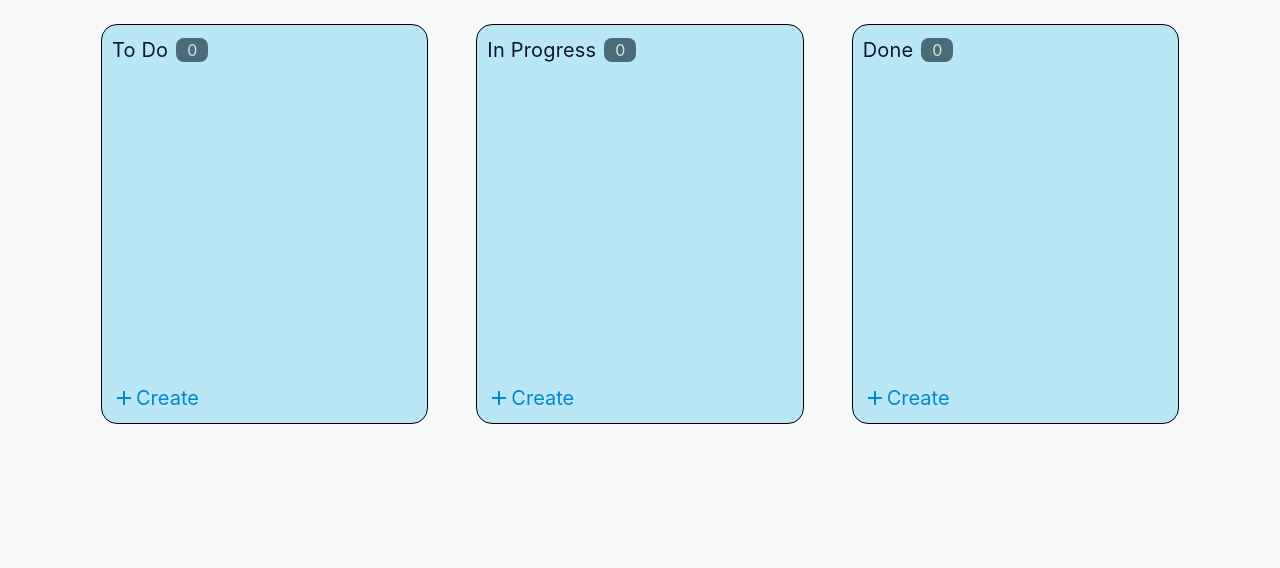
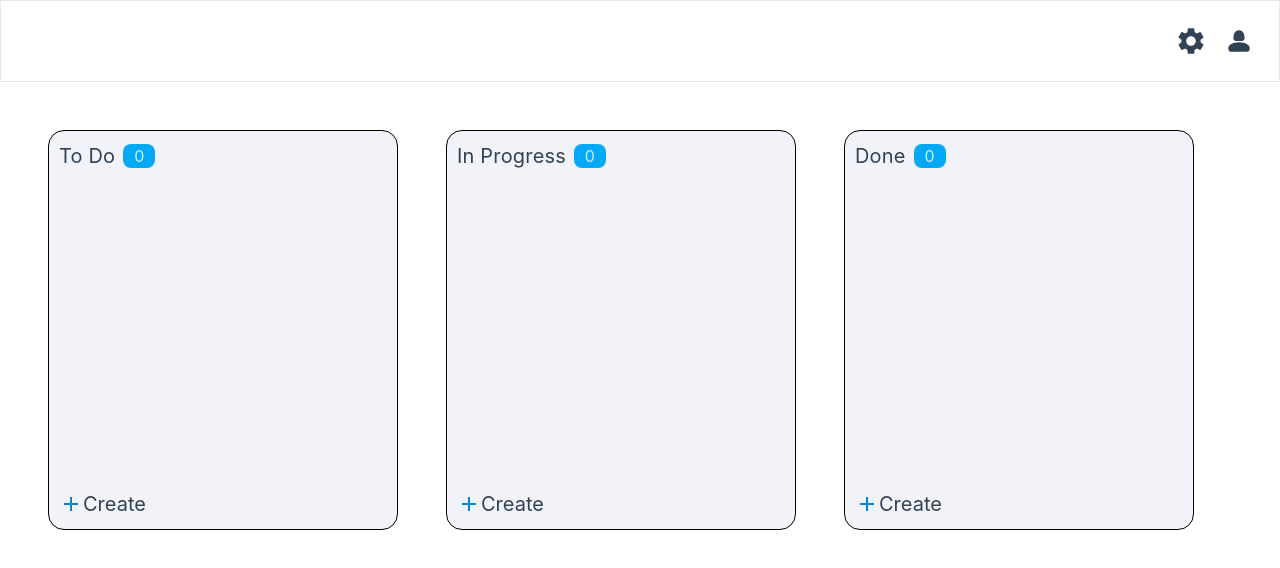
Before and after one commit to MaxTkachuk03/jira_clone_non_ai, a React (Vite) app: page / in a window 1280 px wide. Shown: the top 568 px of the page. Built offline with nearby package versions, Linux system fonts and the light colour scheme.

Commit message:
update architecture, theme, readme

```diff
--- a/src/components/CustomColumn/index.tsx
+++ b/src/components/CustomColumn/index.tsx
@@ -24,7 +24,7 @@ const CustomColumn = ({ taskType }: CustomColumnProps) => {
         borderRadius: "16px",
         border: "1px solid #000",
         padding: "10px",
-        background: theme.palette.common.white,
+        background: theme.palette.kanban.columnBg,
       }}
     >
       <Box
@@ -42,7 +42,7 @@ const CustomColumn = ({ taskType }: CustomColumnProps) => {
           sx={{
             display: "flex",
             padding: "0 4px", // Прибираємо вертикальний відступ (0 зверху/знизу), залишаємо тільки по боках
-            bgcolor: theme.palette.common.black,
+            bgcolor: theme.palette.info.light,
             minWidth: TASK_NUMBER_WIDTH,
             height: TASK_NUMBER_HEIGHT,
             alignItems: "center",
--- /dev/null
+++ b/src/components/CustomHeader/index.tsx
@@ -0,0 +1,29 @@
+import { Box, useTheme } from "@mui/material";
+import SettingsIcon from "@mui/icons-material/Settings";
+import ProfileIcon from "@mui/icons-material/Person2Rounded";
+
+const DEFAULT_SIZE = 32;
+
+const CustomHeader = () => {
+  const theme = useTheme();
+  return (
+    <Box
+      sx={{
+        display: "flex",
+        flexDirection: "row",
+        padding: "24px",
+        height: "15%",
+        width: "100%",
+        background: theme.palette.header.background,
+        justifyContent: "flex-end",
+        gap: "16px",
+        border: `1px solid ${theme.palette.header.border}`
+      }}
+    >
+      <SettingsIcon sx={{ width: DEFAULT_SIZE, height: DEFAULT_SIZE }} />
+      <ProfileIcon sx={{ width: DEFAULT_SIZE, height: DEFAULT_SIZE }} />
+    </Box>
+  );
+};
+
+export default CustomHeader;
--- a/src/index.css
+++ b/src/index.css
@@ -47,7 +47,6 @@
 }
 
 #root {
-  width: 1126px;
   max-width: 100%;
   margin: 0 auto;
   text-align: center;
--- /dev/null
+++ b/src/layouts/MainLayout/index.tsx
@@ -0,0 +1,25 @@
+import { Box } from "@mui/material";
+import CustomHeader from "../../components/CustomHeader";
+import type React from "react";
+
+const MainLayout = ({ children }: { children: React.ReactNode }) => {
+  return (
+    <Box
+      sx={{
+        minHeight: "100hv",
+        minWidth: "100%",
+      }}
+    >
+      <CustomHeader />
+
+      <Box
+        component="main"
+        sx={{ flexGrow: 1, p: 3, bgcolor: "background.default" }}
+      >
+        {children}
+      </Box>
+    </Box>
+  );
+};
+
+export default MainLayout;
--- a/src/pages/Main/index.tsx
+++ b/src/pages/Main/index.tsx
@@ -2,13 +2,16 @@ import React from "react";
 import { Box } from "@mui/material";
 import CustomColumn from "../../components/CustomColumn";
 import { TASK_TYPES } from "../../constants";
+import MainLayout from "../../layouts/MainLayout";
 
 const MainPage = () => {
   return (
+    <MainLayout>
       <Box
         sx={{
           display: "flex",
           direction: "column",
+          alignItems: "center",
           background: (theme) => theme.palette.background.default,
         }}
       >
@@ -16,6 +19,7 @@ const MainPage = () => {
           return <CustomColumn key={taskType.id} taskType={taskType.label} />;
         })}
       </Box>
+    </MainLayout>
   );
 };
 
--- a/src/theme/index.ts
+++ b/src/theme/index.ts
@@ -1,85 +1,208 @@
-import { createTheme } from "@mui/material/styles";
+import { createTheme, alpha } from "@mui/material/styles";
+
+// Оголошуємо кастомні кольори для TypeScript, якщо захочеш додати свої змінні
+declare module "@mui/material/styles" {
+  interface Palette {
+    kanban: {
+      columnBg: string;
+      taskBg: string;
+    };
+    header: {
+      background: string;
+      text: string;
+      border: string;
+    };
+  }
+  interface PaletteOptions {
+    kanban?: {
+      columnBg: string;
+      taskBg: string;
+    };
+    header?: {
+      background: string;
+      text: string;
+      border: string;
+    };
+  }
+}
 
 export const createAppTheme = (mainColor: string) =>
   createTheme({
     palette: {
-      mode: "light", // Можна зробити динамічним, якщо потрібна темна тема
+      mode: "light",
       primary: {
         main: mainColor,
-        // MUI автоматично згенерує light/dark версії, якщо ти не передаси їх,
-        // але light можна задати трохи прозорішим для hover-ефектів
+        light: alpha(mainColor, 0.8),
+        dark: alpha(mainColor, 0.9),
+        contrastText: "#FFFFFF",
       },
+      // common.white та common.black краще залишати чистими (#FFF та #000).
+      // Якщо потрібна прозорість, використовується alpha() або кастомні поля,
+      // інакше MUI поламає контраст тексту на кнопках та базових компонентах.
       common: {
-        black: "#27444EC1",
-        white: "#7CD4F17E",
+        black: "#000000",
+        white: "#FFFFFF",
+      },
+      header: {
+        // Варіант 1: Чистий білий (Класичний SaaS)
+        background: "#FFFFFF",
+
+        // Варіант 2 (закоментовано): Матове скло (Glassmorphism), використовує alpha з MUI
+        // background: alpha("#FFFFFF", 0.8),
+
+        text: "#0F172A", // Колір тексту та іконок у хедері
+        border: "#E2E8F0", // Колір нижньої лінії хедера (Slate 200)
+      },
+      kanban: {
+        columnBg: "#F1F3F9", // Сучасний сіро-синій відтінок (Slate 100) для колонок
+        taskBg: "#FFFFFF",
       },
       background: {
-        default: "#F7F8FA", // Дуже світлий сірий для загального фону додатку (як у Linear)
-        paper: "#FFFFFF", // Чисто білий для колонок та карток
+        paper: "#6FE6FB", // Нейтральний фон всього додатка
+        default: "#FFFFFF",
       },
       text: {
-        primary: "#111827", // Майже чорний (сірий відтінок) для заголовків — виглядає сучасніше за чистий #000
-        secondary: "#6B7280", // М'який сірий для підзаголовків та описів карток
+        primary: "#0F172A", // Slate 900 (набагато приємніший за чистий чорний)
+        secondary: "#64748B", // Slate 500
+        disabled: "#94A3B8",
       },
-      divider: "#E5E7EB", // Світло-сірий для ледь помітних бордерів між картками
+      divider: "#E2E8F0", // Slate 200 (дуже м'які лінії)
+      action: {
+        hover: alpha(mainColor, 0.04),
+        selected: alpha(mainColor, 0.08),
+      },
     },
     shape: {
-      borderRadius: 12, // Сучасні заокруглення (замість стандартних 4px в MUI)
+      borderRadius: 12, // Зберігаємо твої заокруглення, це сучасний стандарт
     },
     typography: {
       fontFamily: [
-        "Inter", // Стандарт де-факто для сучасних SaaS-інтерфейсів
+        "Inter",
         "-apple-system",
         "BlinkMacSystemFont",
         '"Segoe UI"',
         "Roboto",
         "sans-serif",
       ].join(","),
-      h6: {
-        fontWeight: 600, // Жирні заголовки для назв колонок
-        fontSize: "1rem",
-      },
-      body1: {
-        fontSize: "0.875rem", // Зменшений базовий шрифт для більшої щільності даних (Kanban любить щільність)
-      },
-      body2: {
-        fontSize: "0.75rem",
-      },
+      h1: { fontSize: "2rem", fontWeight: 700, letterSpacing: "-0.02em" },
+      h2: { fontSize: "1.5rem", fontWeight: 600, letterSpacing: "-0.01em" },
+      h6: { fontSize: "1rem", fontWeight: 600, letterSpacing: "0" },
+      subtitle1: { fontSize: "0.875rem", fontWeight: 500, color: "#64748B" },
+      body1: { fontSize: "0.875rem", lineHeight: 1.5, color: "#334155" },
+      body2: { fontSize: "0.75rem", lineHeight: 1.4, color: "#64748B" },
+      button: { textTransform: "none", fontWeight: 600 },
     },
     components: {
+      MuiCssBaseline: {
+        styleOverrides: {
+          body: {
+            backgroundColor: "#FAFAFA",
+            scrollbarColor: "#CBD5E1 transparent",
+            "&::-webkit-scrollbar, & *::-webkit-scrollbar": {
+              width: "8px",
+              height: "8px",
+            },
+            "&::-webkit-scrollbar-thumb, & *::-webkit-scrollbar-thumb": {
+              borderRadius: "8px",
+              backgroundColor: "#CBD5E1",
+              minHeight: "24px",
+              border: "2px solid #FAFAFA", // Створює ефект "відступу" скролбара
+            },
+          },
+        },
+      },
       MuiPaper: {
         styleOverrides: {
           root: {
-            backgroundImage: "none", // Прибирає стандартний оверлей в MUI
+            backgroundImage: "none",
             boxShadow:
-              "0px 1px 3px rgba(0, 0, 0, 0.05), 0px 1px 2px rgba(0, 0, 0, 0.1)", // Дуже м'яка тінь у стилі Tailwind
+              "0 1px 3px 0 rgb(0 0 0 / 0.1), 0 1px 2px -1px rgb(0 0 0 / 0.1)", // Tailwind Shadow-sm
+          },
+          elevation1: {
+            boxShadow:
+              "0 4px 6px -1px rgb(0 0 0 / 0.1), 0 2px 4px -2px rgb(0 0 0 / 0.1)", // Tailwind Shadow-md
           },
         },
       },
       MuiButton: {
+        defaultProps: {
+          disableElevation: true, // Відключає старі тіні Material Design
+          disableRipple: true, // Робить інтерфейс більш "десктопним" і різким
+        },
         styleOverrides: {
           root: {
-            textTransform: "none", // Відключаємо автоматичний CAPS LOCK на кнопках
-            fontWeight: 500,
-            borderRadius: 8,
-            boxShadow: "none", // Плоскі кнопки без тіней виглядають сучасніше
+            borderRadius: "8px",
+            padding: "8px 16px",
+            transition: "all 0.2s ease-in-out",
+          },
+          contained: {
+            backgroundColor: mainColor,
             "&:hover": {
-              boxShadow: "none",
+              backgroundColor: alpha(mainColor, 0.9),
+              transform: "translateY(-1px)",
+            },
+          },
+          outlined: {
+            borderColor: "#E2E8F0",
+            color: "#0F172A",
+            "&:hover": {
+              backgroundColor: "#F8FAFC",
+              borderColor: "#CBD5E1",
             },
           },
         },
       },
-      // Якщо будеш використовувати Card для тасок
       MuiCard: {
         styleOverrides: {
           root: {
-            border: "1px solid #E5E7EB", // Легкий бордер замість сильної тіні
-            boxShadow: "0px 1px 2px rgba(0, 0, 0, 0.03)",
-            transition: "box-shadow 0.2s ease-in-out, transform 0.2s ease",
+            borderRadius: "12px",
+            border: "1px solid #E2E8F0",
+            boxShadow: "0 1px 2px 0 rgb(0 0 0 / 0.05)",
+            transition: "box-shadow 0.2s ease, border-color 0.2s ease",
             "&:hover": {
               boxShadow:
-                "0px 4px 6px -1px rgba(0, 0, 0, 0.1), 0px 2px 4px -1px rgba(0, 0, 0, 0.06)",
-              transform: "translateY(-2px)", // Легкий ефект підняття картки при наведенні
+                "0 10px 15px -3px rgb(0 0 0 / 0.1), 0 4px 6px -4px rgb(0 0 0 / 0.1)", // Tailwind Shadow-lg
+              borderColor: "#CBD5E1",
+            },
+          },
+        },
+      },
+      MuiTextField: {
+        defaultProps: {
+          size: "small",
+        },
+      },
+      MuiOutlinedInput: {
+        styleOverrides: {
+          root: {
+            borderRadius: "8px",
+            backgroundColor: "#FFFFFF",
+            transition: "all 0.2s ease",
+            "& .MuiOutlinedInput-notchedOutline": {
+              borderColor: "#E2E8F0",
+            },
+            "&:hover .MuiOutlinedInput-notchedOutline": {
+              borderColor: "#CBD5E1",
+            },
+            "&.Mui-focused .MuiOutlinedInput-notchedOutline": {
+              borderColor: mainColor,
+              borderWidth: "1px",
+              boxShadow: `0 0 0 3px ${alpha(mainColor, 0.15)}`, // Сучасне кільце фокусу
+            },
+          },
+        },
+      },
+      MuiChip: {
+        styleOverrides: {
+          root: {
+            borderRadius: "6px", // Квадратніші чіпи для Kanban
+            fontWeight: 500,
+          },
+          filled: {
+            backgroundColor: "#F1F5F9",
+            color: "#475569",
+            "&:hover": {
+              backgroundColor: "#E2E8F0",
             },
           },
         },
```
Also changed, not shown: 1 other file (tests, documents, lock files or other folders). Lines whose indentation alone changed are shown as unchanged.
